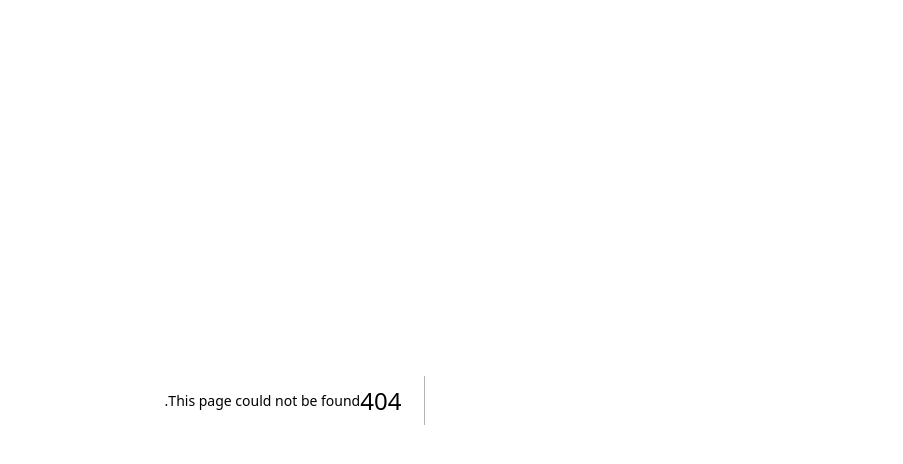
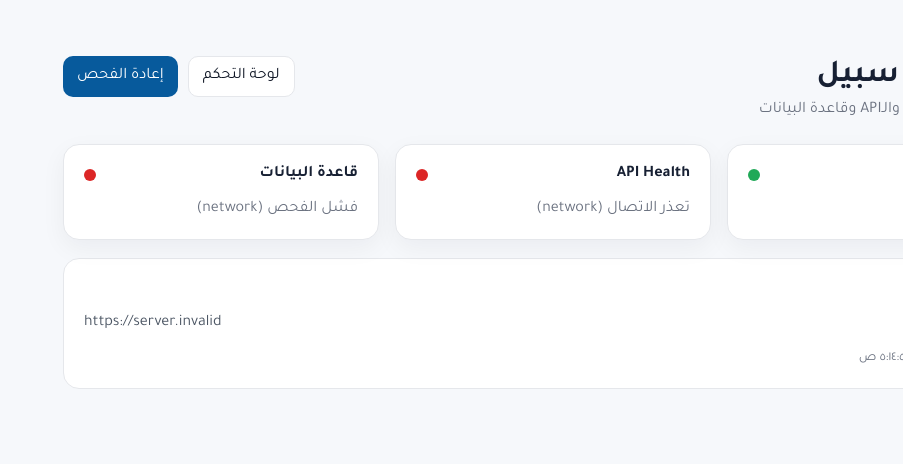
Before and after one commit to mdardash-star/sabeel-system, a Next.js app in the folder apps/admin/: page /system-status in a window 1280 px wide. Before the commit this address had no page. Shown: the top 464 px of the page, without its empty margins (377-1280 px from the left). Built offline with nearby package versions, Linux system fonts and the light colour scheme; no server answers; sample sign-in values are in the browser's storage.

Commit message:
feat(admin): add live system status page

```diff
--- /dev/null
+++ b/apps/admin/app/system-status/page.tsx
@@ -0,0 +1,104 @@
+"use client";
+
+import { useEffect, useState } from "react";
+import PreviewAuthGuard from "../preview-auth-guard";
+
+const apiBase = process.env.NEXT_PUBLIC_SUBIL_API_URL?.replace(/\/$/, "") || "";
+
+type Check = { label: string; status: "checking" | "ok" | "warn" | "error"; detail: string };
+
+export default function SystemStatusPage() {
+  const [checks, setChecks] = useState<Check[]>([]);
+  const [lastChecked, setLastChecked] = useState<string>("");
+
+  async function runChecks() {
+    const next: Check[] = [
+      { label: "لوحة الإدارة", status: "ok", detail: "الواجهة تعمل" },
+      { label: "API Health", status: "checking", detail: "جارٍ الفحص" },
+      { label: "قاعدة البيانات", status: "checking", detail: "جارٍ الفحص" }
+    ];
+    setChecks(next);
+
+    if (!apiBase) {
+      setChecks([
+        next[0],
+        { label: "API Health", status: "error", detail: "NEXT_PUBLIC_SUBIL_API_URL غير مضبوط" },
+        { label: "قاعدة البيانات", status: "error", detail: "تعذر فحص قاعدة البيانات بدون API" }
+      ]);
+      setLastChecked(new Date().toLocaleString("ar-SA"));
+      return;
+    }
+
+    const health = await safeFetch(`${apiBase}/health`);
+    const ready = await safeFetch(`${apiBase}/ready`);
+
+    setChecks([
+      next[0],
+      health.ok
+        ? { label: "API Health", status: "ok", detail: "الخدمة الخلفية تعمل" }
+        : { label: "API Health", status: "error", detail: `تعذر الاتصال (${health.status || "network"})` },
+      ready.ok
+        ? { label: "قاعدة البيانات", status: "ok", detail: "PostgreSQL جاهزة" }
+        : ready.status === 503
+          ? { label: "قاعدة البيانات", status: "warn", detail: "الخدمة تعمل لكن قاعدة البيانات غير جاهزة" }
+          : { label: "قاعدة البيانات", status: "error", detail: `فشل الفحص (${ready.status || "network"})` }
+    ]);
+    setLastChecked(new Date().toLocaleString("ar-SA"));
+  }
+
+  useEffect(() => { runChecks(); }, []);
+
+  return (
+    <PreviewAuthGuard>
+      <main dir="rtl" style={{ minHeight: "100vh", background: "#f6f8fb", padding: "32px" }}>
+        <div style={{ maxWidth: 980, margin: "0 auto" }}>
+          <div style={{ display: "flex", justifyContent: "space-between", alignItems: "center", gap: 16, marginBottom: 24 }}>
+            <div>
+              <p style={{ margin: 0, color: "#6b7280" }}>تشغيل النظام</p>
+              <h1 style={{ margin: "6px 0" }}>حالة نظام سبيل</h1>
+              <p style={{ margin: 0, color: "#6b7280" }}>فحص مباشر للواجهة والـAPI وقاعدة البيانات</p>
+            </div>
+            <div style={{ display: "flex", gap: 10 }}>
+              <a href="/" style={{ padding: "10px 14px", borderRadius: 10, background: "white", textDecoration: "none", color: "#111827", border: "1px solid #e5e7eb" }}>لوحة التحكم</a>
+              <button onClick={runChecks} style={{ padding: "10px 14px", borderRadius: 10, border: 0, background: "#075A9C", color: "white", cursor: "pointer" }}>إعادة الفحص</button>
+            </div>
+          </div>
+
+          <section style={{ display: "grid", gridTemplateColumns: "repeat(auto-fit,minmax(240px,1fr))", gap: 16 }}>
+            {checks.map(item => (
+              <article key={item.label} style={{ background: "white", borderRadius: 16, padding: 20, border: "1px solid #e5e7eb", boxShadow: "0 8px 24px rgba(15,23,42,.05)" }}>
+                <div style={{ display: "flex", justifyContent: "space-between", alignItems: "center", gap: 12 }}>
+                  <strong>{item.label}</strong>
+                  <span style={{ width: 12, height: 12, borderRadius: "50%", background: statusColor(item.status), display: "inline-block" }} />
+                </div>
+                <p style={{ marginBottom: 0, color: "#6b7280" }}>{item.detail}</p>
+              </article>
+            ))}
+          </section>
+
+          <section style={{ marginTop: 18, background: "white", borderRadius: 16, padding: 20, border: "1px solid #e5e7eb" }}>
+            <strong>عنوان الـAPI</strong>
+            <p dir="ltr" style={{ overflowWrap: "anywhere", color: "#4b5563" }}>{apiBase || "غير مضبوط"}</p>
+            <small style={{ color: "#6b7280" }}>آخر فحص: {lastChecked || "جارٍ الفحص"}</small>
+          </section>
+        </div>
+      </main>
+    </PreviewAuthGuard>
+  );
+}
+
+async function safeFetch(url: string) {
+  try {
+    const response = await fetch(url, { cache: "no-store" });
+    return { ok: response.ok, status: response.status };
+  } catch {
+    return { ok: false, status: 0 };
+  }
+}
+
+function statusColor(status: Check["status"]) {
+  if (status === "ok") return "#20A957";
+  if (status === "warn") return "#f59e0b";
+  if (status === "error") return "#dc2626";
+  return "#94a3b8";
+}
```
